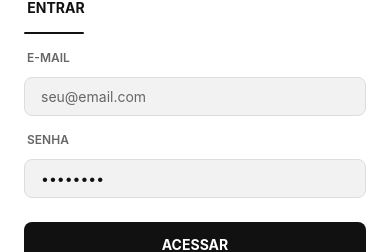
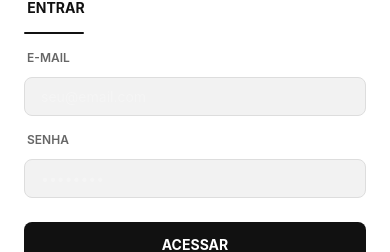
Before and after one commit to rudriguu2099/arte-suave-gestao, a React Native app in the folder frontend/: screen /Login in a window 390 px wide. Shown: the part 394-646 px from the top of the page. Built offline with nearby package versions, Linux system fonts and the light colour scheme.

Commit message:
style: esmaece placeholder do login

```diff
--- a/frontend/src/screens/LoginScreen.tsx
+++ b/frontend/src/screens/LoginScreen.tsx
@@ -88,7 +88,7 @@ export default function LoginScreen({ navigation } : props) {
             <TextInput
                 style={[styles.input, { backgroundColor: cores.inputFundo, borderColor: campoInvalido === 'email' ? '#DC2626' : cores.inputBorda, color: cores.texto }]}
                 placeholder="seu@email.com"
-                placeholderTextColor={cores.subtexto}
+                placeholderTextColor= "rgba(255, 255, 255, 0.25)"
                 autoCapitalize="none"
                 keyboardType="email-address"
                 value={email}
@@ -98,6 +98,7 @@ export default function LoginScreen({ navigation } : props) {
             <TextInput
                 style={[styles.input, { backgroundColor: cores.inputFundo, borderColor: campoInvalido === 'senha' ? '#DC2626' : cores.inputBorda, color: cores.texto }]}
                 placeholder="••••••••"
+                placeholderTextColor= "rgba(255, 255, 255, 0.25)"
                 secureTextEntry
                 value={senha}
                 onChangeText={setSenha}
```
